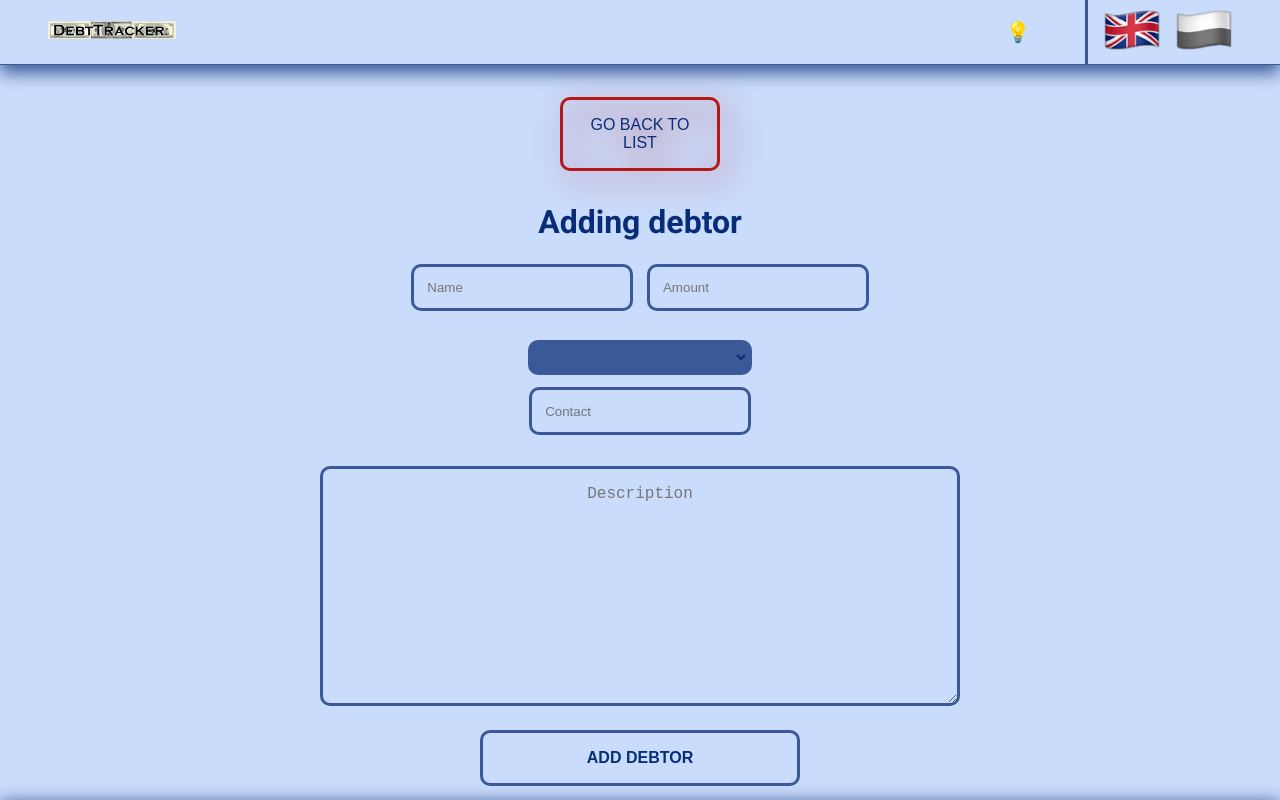
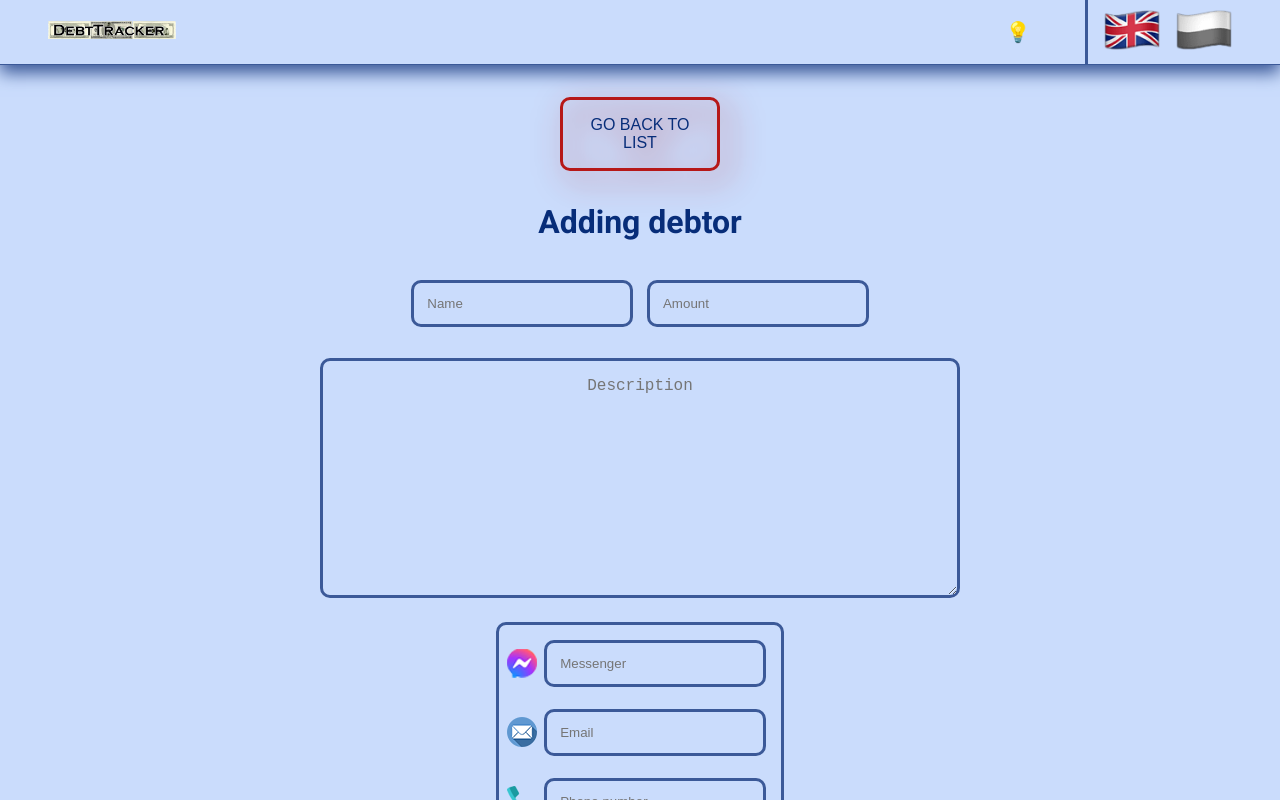
Before and after one commit to KondyKox/DebtTracker, a React (Vite) app: page / in a window 1280 px wide. Both pictures are taken after a click on the button "ADD DEBTOR". Shown: the top 800 px of the page. Built offline with nearby package versions, Linux system fonts and the light colour scheme.

Commit message:
editing contacts

```diff
--- a/src/components/Debtors/DebtForm/DebtForm.css
+++ b/src/components/Debtors/DebtForm/DebtForm.css
@@ -5,7 +5,6 @@ form {
   align-items: center;
   border-radius: 10px;
   width: clamp(15em, 20em, 55em);
-  min-height: 70vh;
   padding: 1em;
   margin: auto;
 }
@@ -24,36 +23,30 @@ input {
   width: clamp(15em, 23em, 25em);
 }
 
-#contact {
-  background: var(--clr-blue);
-  color: var(--clr-light);
-  border: 3px solid var(--clr-blue);
-  font-size: var(--font-sm);
-  padding: 0.5em;
-  width: 95%;
-  border-radius: 10px;
-  text-transform: uppercase;
-  margin: 0.5em;
-}
-
-#contact option {
-  padding: 1em;
-  text-transform: uppercase;
-}
-
 .debtInputs {
   display: flex;
   flex-direction: column;
   justify-content: center;
   align-items: center;
+  margin: 1em 0;
 }
 
-.debtContact {
-  margin: 1em 0;
+.debtContacts {
   display: flex;
   flex-direction: column;
   justify-content: space-between;
   align-items: center;
+  margin-top: 1em;
+  border: 3px solid var(--clr-blue);
+  border-radius: 10px;
+  padding: 0.25em;
+}
+
+.debtContact {
+  display: flex;
+  justify-content: center;
+  align-items: center;
+  padding: 0.25em;
 }
 
 .debtInput {
--- a/src/components/Debtors/DebtForm/DebtForm.jsx
+++ b/src/components/Debtors/DebtForm/DebtForm.jsx
@@ -4,24 +4,30 @@ import "./DebtForm.css";
 const DebtForm = ({ t, addDebtor, onSubmit }) => {
   const [name, setName] = useState("");
   const [amount, setAmount] = useState("");
-  const [contactOption, setContactOption] = useState("");
-  const [contactValue, setContactValue] = useState("");
+  const [contacts, setContacts] = useState([]);
   const [description, setDescription] = useState("");
 
   const handleSubmit = (event) => {
     event.preventDefault();
-    addDebtor(
-      name,
-      amount,
-      [{ option: contactOption, value: contactValue }],
-      description
-    );
+    addDebtor(name, amount, contacts, description);
     setName("");
     setAmount("");
-    setContactOption("");
-    setContactValue("");
+    setContacts([]);
     setDescription("");
     onSubmit();
+  };
+
+  // Add contact
+  const handleAddContact = (option, value) => {
+    const existingContactIndex = contacts.findIndex(
+      (contact) => contact.option === option
+    );
+
+    if (existingContactIndex !== -1) {
+      const updatedContacts = [...contacts];
+      updatedContacts[existingContactIndex].value = value;
+      setContacts[updatedContacts];
+    } else setContacts([...contacts, { option, value }]);
   };
 
   return (
@@ -45,32 +51,51 @@ const DebtForm = ({ t, addDebtor, onSubmit }) => {
           required
         />
       </div>
-      <div className="debtContact">
-        <select
-          id="contact"
-          value={contactOption}
-          onChange={(e) => setContactOption(e.target.value)}
-        >
-          <option value=""></option>
-          <option value="messenger">messenger</option>
-          <option value="email">email</option>
-          <option value="phone">phone</option>
-          <option value="other">other</option>
-        </select>
-        <input
-          className="debtInput"
-          type="text"
-          placeholder={t("debtForm.contact")}
-          value={contactValue}
-          onChange={(e) => setContactValue(e.target.value)}
-        />
-      </div>
       <textarea
         className="debtInput"
         placeholder={t("debtForm.description")}
         value={description}
         onChange={(e) => setDescription(e.target.value)}
       ></textarea>
+
+      <div className="debtContacts">
+        <div className="debtContact">
+          <img src="./icons/messenger.png" alt="Messenger" />
+          <input
+            className="debtInput"
+            type="text"
+            placeholder="Messenger"
+            onChange={(e) => handleAddContact("messenger", e.target.value)}
+          />
+        </div>
+        <div className="debtContact">
+          <img src="./icons/email.png" alt="Email" />
+          <input
+            className="debtInput"
+            type="email"
+            placeholder="Email"
+            onChange={(e) => handleAddContact("email", e.target.value)}
+          />
+        </div>
+        <div className="debtContact">
+          <img src="./icons/phone.png" alt="Phone" />
+          <input
+            className="debtInput"
+            type="tel"
+            placeholder={t("contact.phone")}
+            onChange={(e) => handleAddContact("phone", e.target.value)}
+          />
+        </div>
+        <div className="debtContact">
+          <img src="./icons/other.png" alt="Other" />
+          <input
+            className="debtInput"
+            type="text"
+            placeholder={t("contact.other")}
+            onChange={(e) => handleAddContact("other", e.target.value)}
+          />
+        </div>
+      </div>
       <button className="btn debt-btn" type="submit">
         {t("debtForm.add")}
       </button>
--- a/src/components/Debtors/Debtor/Debtor.css
+++ b/src/components/Debtors/Debtor/Debtor.css
@@ -49,8 +49,13 @@ input {
 
 .debtor__contact-option {
   display: flex;
-  justify-content: center;
+  justify-content: space-between;
   align-items: center;
+  padding: 0.25em;
+}
+
+.debtor__contact-option img {
+  max-width: 1.5em;
 }
 
 .debtor-btn-container {
@@ -123,6 +128,17 @@ textarea {
   color: var(--clr-red);
 }
 
+.debtor__edit-contacts {
+  display: flex;
+  justify-content: center;
+  align-items: center;
+}
+
+.debtor__edit-contacts li {
+  max-width: 15em;
+  justify-content: center;
+}
+
 /* md */
 @media (min-width: 768px) {
   .debtor {
--- a/src/components/Debtors/Debtor/Debtor.jsx
+++ b/src/components/Debtors/Debtor/Debtor.jsx
@@ -9,22 +9,6 @@ const Debtor = ({ t, debtor, onDelete, onEdit }) => {
   const [editedDescription, setEditedDescription] = useState(
     debtor.description
   );
-
-  // Contact img
-  const getContactImage = (contact) => {
-    switch (contact) {
-      case "messenger":
-        return "./icons/messenger.png";
-      case "email":
-        return "./icons/email.png";
-      case "phone":
-        return "./icons/phone.png";
-      case "other":
-        return "./icons/other.png";
-      default:
-        break;
-    }
-  };
 
   // Handle contact change
   const handleContactChange = (index, value) => {
@@ -38,6 +22,7 @@ const Debtor = ({ t, debtor, onDelete, onEdit }) => {
     const editedDebtor = {
       name: editedName,
       amount: editedAmount,
+      contacts: editedContacts,
       description: editedDescription,
     };
 
@@ -49,6 +34,7 @@ const Debtor = ({ t, debtor, onDelete, onEdit }) => {
   const handleCancelEdit = () => {
     setEditedName(debtor.name);
     setEditedAmount(debtor.amount);
+    setEditedContacts(debtor.contacts);
     setEditedDescription(debtor.description);
     setEditing(false);
   };
@@ -73,26 +59,33 @@ const Debtor = ({ t, debtor, onDelete, onEdit }) => {
             />
             zł
           </div>
-          {/* <div className="debtor__description debtor__contact">
-            {t("debtForm.contact")}: <br />
-            {debtor.contacts &&
-              debtor.contacts.map((contact, index) => (
-                <div key={index}>
-                  <span>{contact.option}: </span>
-                  <input
-                    type="text"
-                    value={editedContacts[index].value}
-                    onChange={(e) => handleContactChange(index, e.target.value)}
-                  />
-                </div>
-              ))}
-          </div> */}
           <div className="debtor__description">
             {t("debtor.description")}: <br />
             <textarea
               value={editedDescription}
               onChange={(e) => setEditedDescription(e.target.value)}
             ></textarea>
+          </div>
+          <div className="debtor__description debtor__contact">
+            {t("contact.contact")}:
+            <ul className="debtor__edit-contacts">
+              {editedContacts &&
+                editedContacts.map((contact, index) => (
+                  <li key={index} className="debtor__contact-option">
+                    <img
+                      src={`./icons/${contact.option}.png`}
+                      alt={contact.option}
+                    />
+                    <input
+                      type="text"
+                      value={editedContacts[index].value}
+                      onChange={(e) =>
+                        handleContactChange(index, e.target.value)
+                      }
+                    />
+                  </li>
+                ))}
+            </ul>
           </div>
 
           <div className="debtor-btn-container">
@@ -117,13 +110,14 @@ const Debtor = ({ t, debtor, onDelete, onEdit }) => {
             </div>
           </div>
           <div className="debtor__description debtor__contact">
+            {t("contact.contact")}: <br />
             <ul>
               {debtor.contacts &&
                 debtor.contacts.map((contact, index) => (
                   <li key={index} className="debtor__contact-option">
                     <img
-                      src={getContactImage(contact.option)}
-                      alt={contact.value}
+                      src={`./icons/${contact.option}.png`}
+                      alt={contact.option}
                     />
                     <span>{contact.value}</span>
                   </li>
--- a/src/translations/en/en.json
+++ b/src/translations/en/en.json
@@ -10,7 +10,6 @@
     "title": "Adding debtor",
     "name": "Name",
     "amount": "Amount",
-    "contact": "Contact",
     "description": "Description",
     "add": "Add debtor"
   },
@@ -22,5 +21,11 @@
     "edit": "Edit debtor",
     "save": "Save changes",
     "cancel": "Cancel changes"
+  },
+
+  "contact": {
+    "contact": "Contact",
+    "phone": "Phone number",
+    "other": "Other contact"
   }
 }
--- a/src/translations/pl/pl.json
+++ b/src/translations/pl/pl.json
@@ -10,7 +10,6 @@
     "title": "Dodawanie dłużnika",
     "name": "Nazwa",
     "amount": "Kwota",
-    "contact": "Kontakt",
     "description": "Opis",
     "add": "Dodaj dłużnika"
   },
@@ -22,5 +21,11 @@
     "edit": "Edytuj dłużnika",
     "save": "Zapisz zmiany",
     "cancel": "Anuluj zmiany"
+  },
+
+  "contact": {
+    "contact": "Kontakt",
+    "phone": "Numer telefonu",
+    "other": "Inny kontakt"
   }
 }
```
